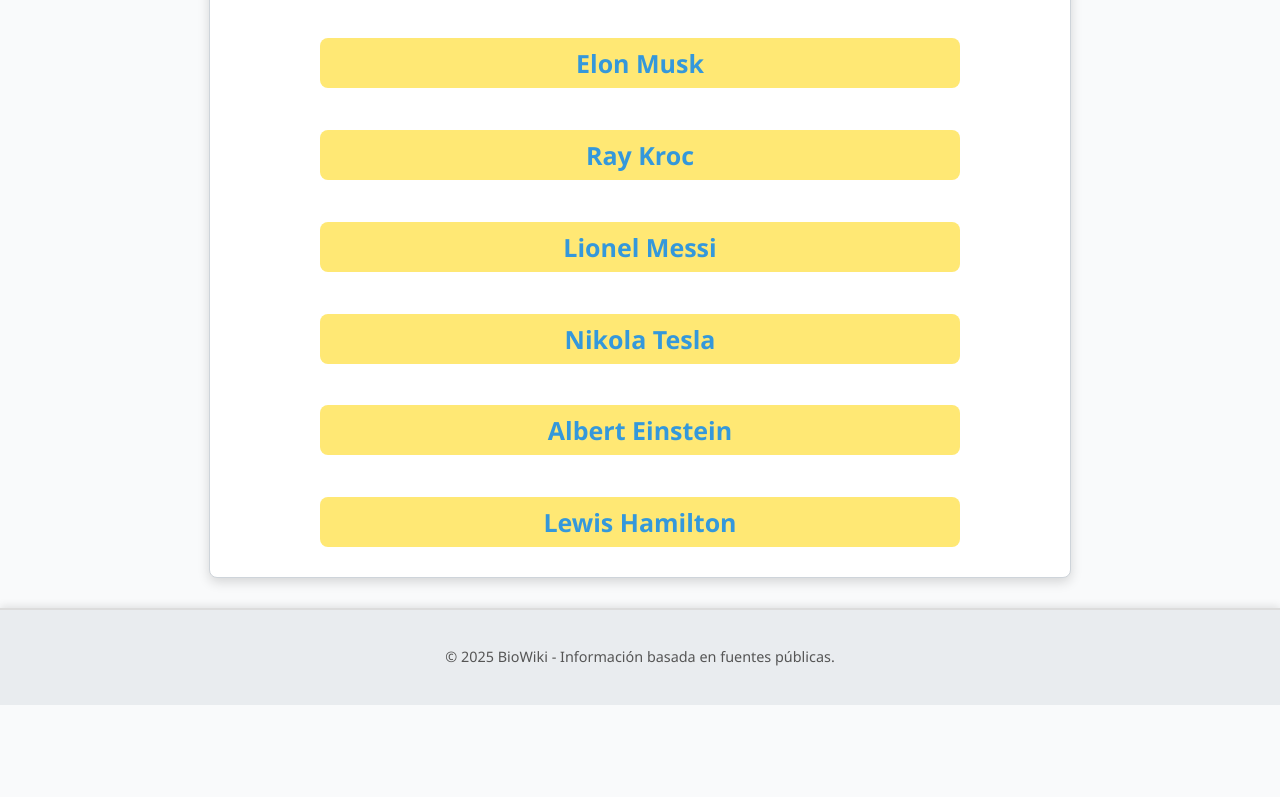
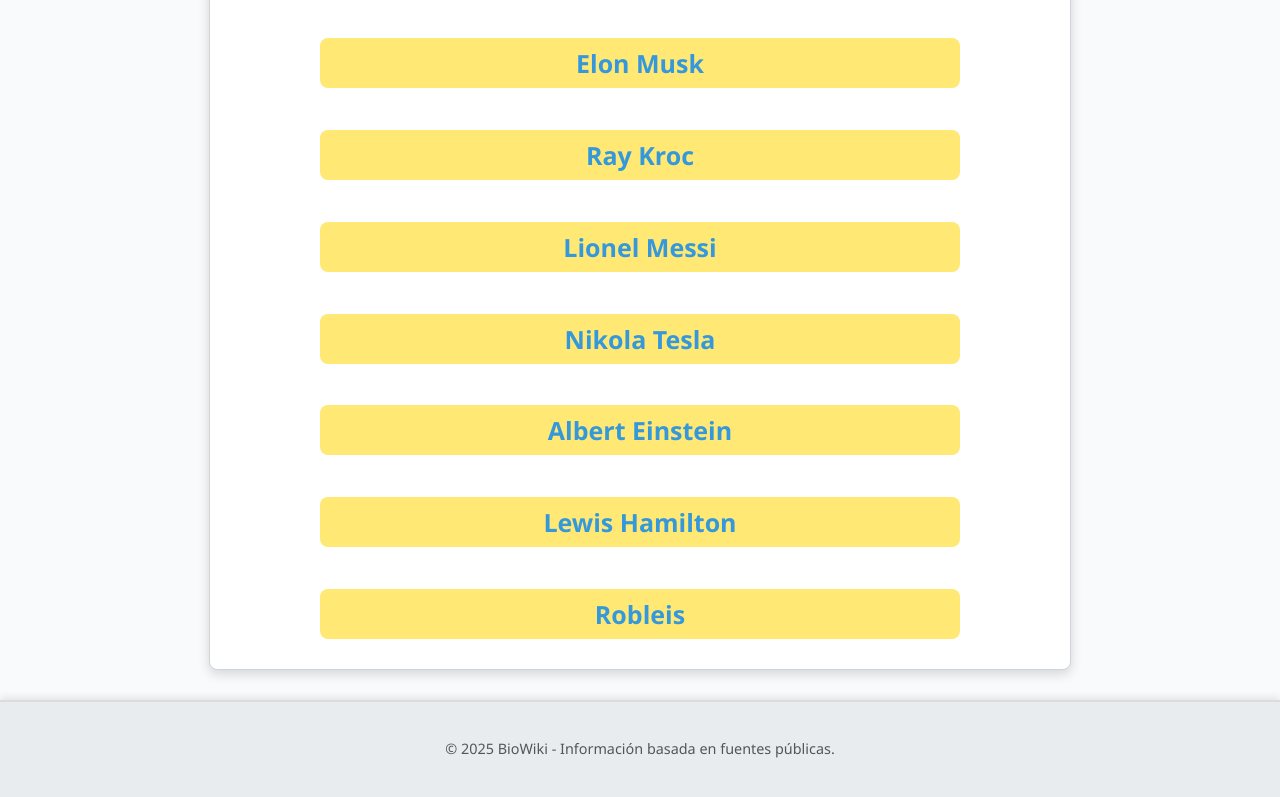
Before and after one commit to BioWiki-COM/BioWiki-COM.github.io, a plain HTML site: page index.html in a window 1280 px wide. Shown: the part 1054-1851 px from the top of the page. Before the commit the page ends 1759 px from the top, so only its background shows below. Drawn offline with Linux system fonts and the light colour scheme.

Commit message:
Update index.html

```diff
--- a/index.html
+++ b/index.html
@@ -147,6 +147,9 @@
     <div class="bio-button" onclick="window.location.href = 'lewishamilton.html'">
         <h5 style="color: #3498db; font-size: 25px">Lewis Hamilton</h5>
     </div>
+    <div class="bio-button" onclick="window.location.href = 'robleis.html'">
+        <h5 style="color: #3498db; font-size: 25px">Robleis</h5>
+    </div>
     </section>
 
     <footer>
```
